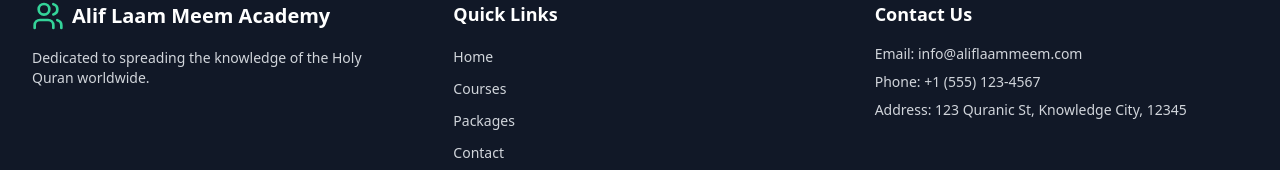
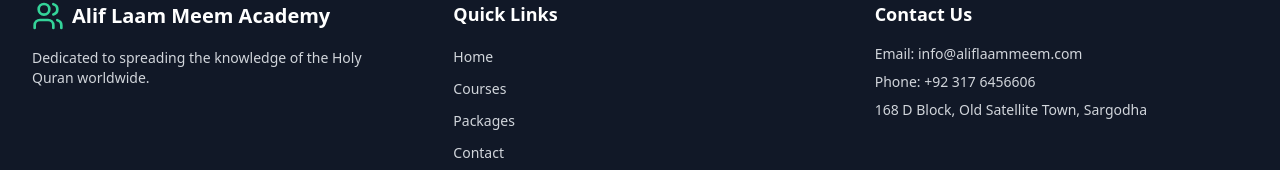
Before and after one commit to hasnainaqa/ALM-Academy, a Next.js app: page /courses/quran-recitation-with-tajweed in a window 1280 px wide. Shown: the part 2570-2740 px from the top of the page. Built offline with nearby package versions, Linux system fonts and the light colour scheme.

Commit message:
Update footer.tsx

```diff
--- a/components/footer.tsx
+++ b/components/footer.tsx
@@ -44,8 +44,8 @@
             <h4 className="text-lg font-semibold text-white">Contact Us</h4>
             <ul className="space-y-2">
               <li className="text-sm">Email: info@aliflaammeem.com</li>
-              <li className="text-sm">Phone: +1 (555) 123-4567</li>
-              <li className="text-sm">Address: 123 Quranic St, Knowledge City, 12345</li>
+              <li className="text-sm">Phone: +92 317 6456606</li>
+              <li className="text-sm">168 D Block, Old Satellite Town, Sargodha</li>
             </ul>
           </div>
         </div>
```
